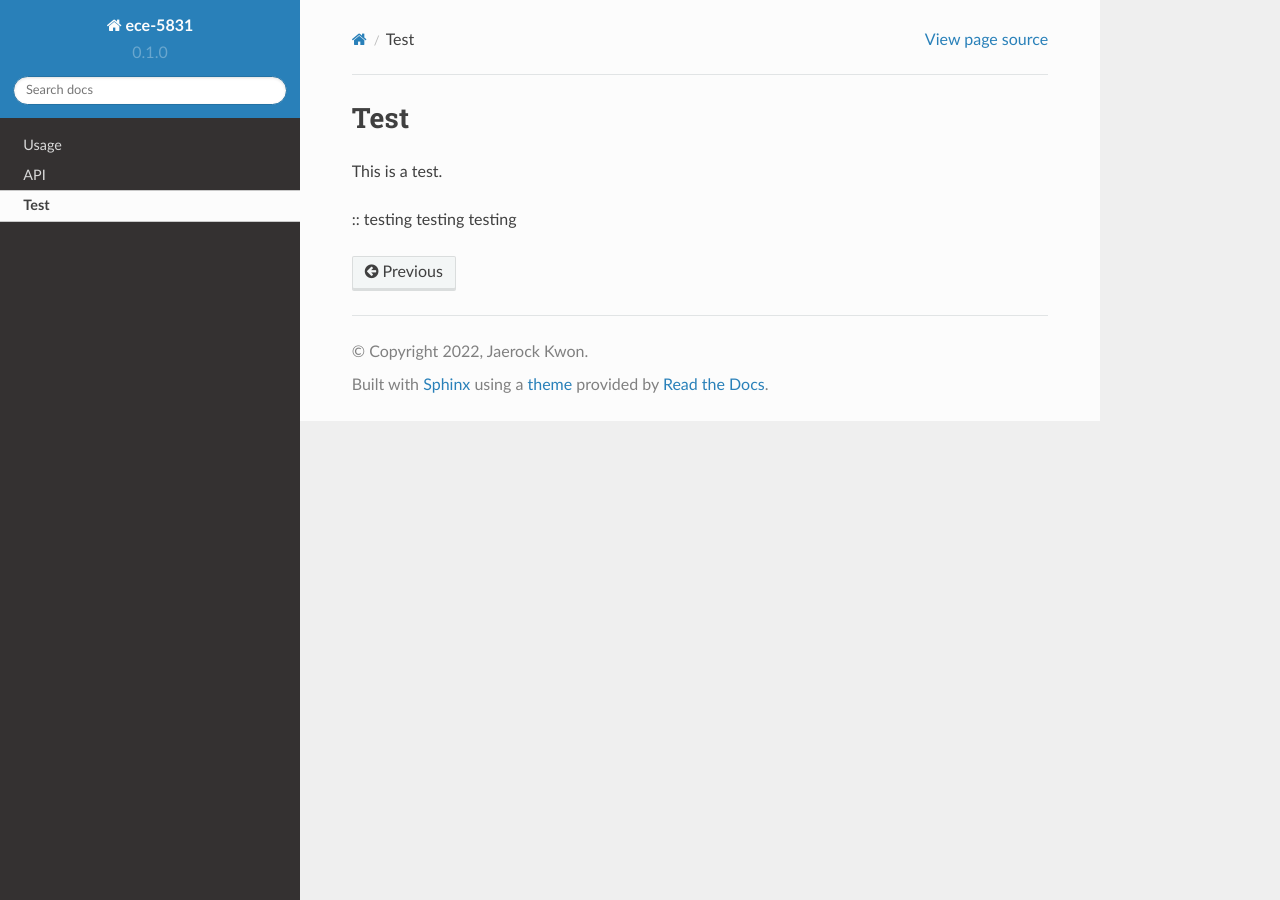
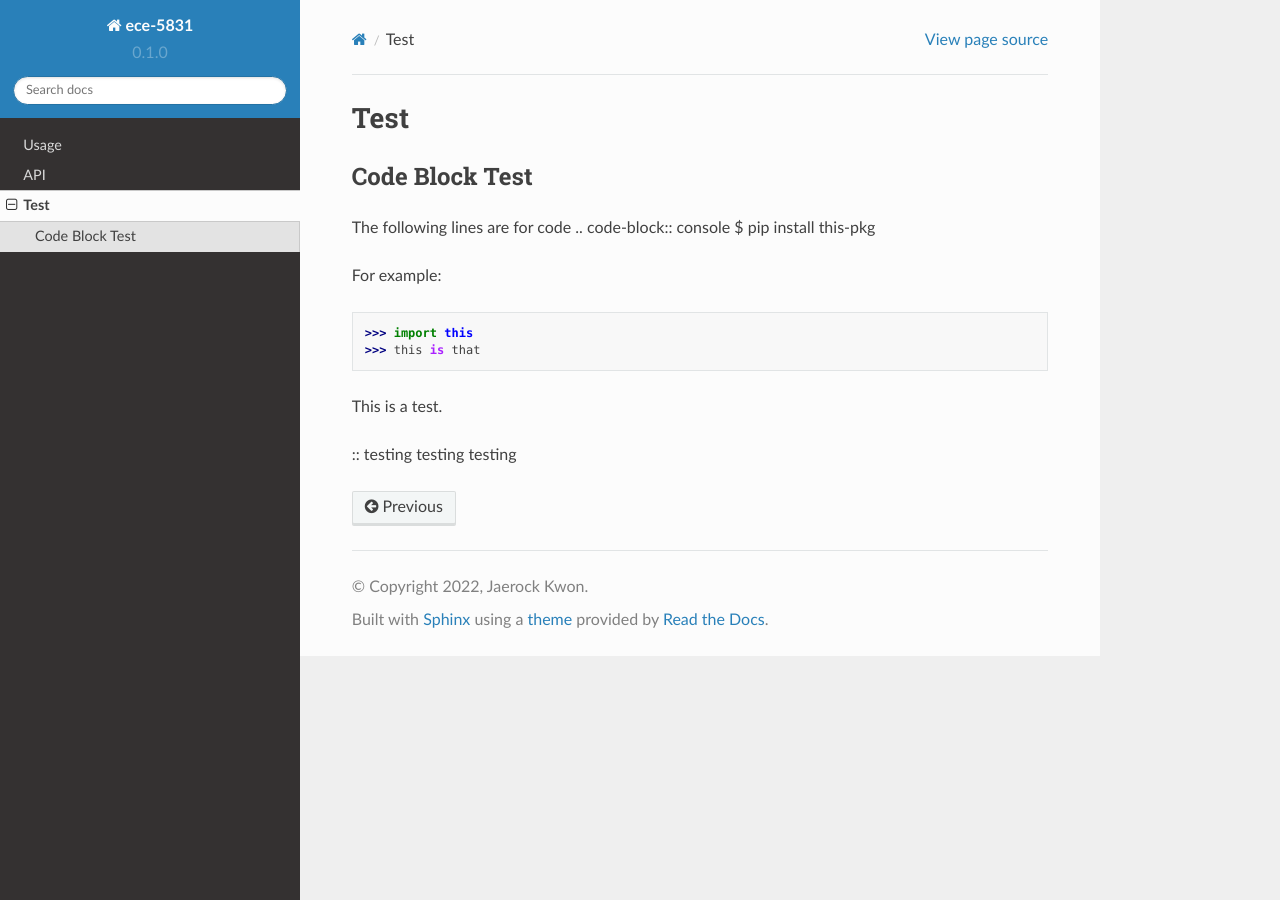
Before and after one commit to jrkwon/ece-5831, a Sphinx documentation site: the page built from docs/source/test.rst, in a window 1280 px wide. Built offline with Sphinx 7.4.7 and the Read the Docs theme 2.0.0, drawn with Linux system fonts in a browser that asks for light colours.

Commit message:
Update test.rst

```diff
--- a/docs/source/test.rst
+++ b/docs/source/test.rst
@@ -1,5 +1,17 @@
 Test
 ====
+
+Code Block Test
+---------------
+
+The following lines are for code
+.. code-block:: console
+$ pip install this-pkg
+
+For example:
+
+>>> import this
+>>> this is that
 
 This is a test.
 
```
